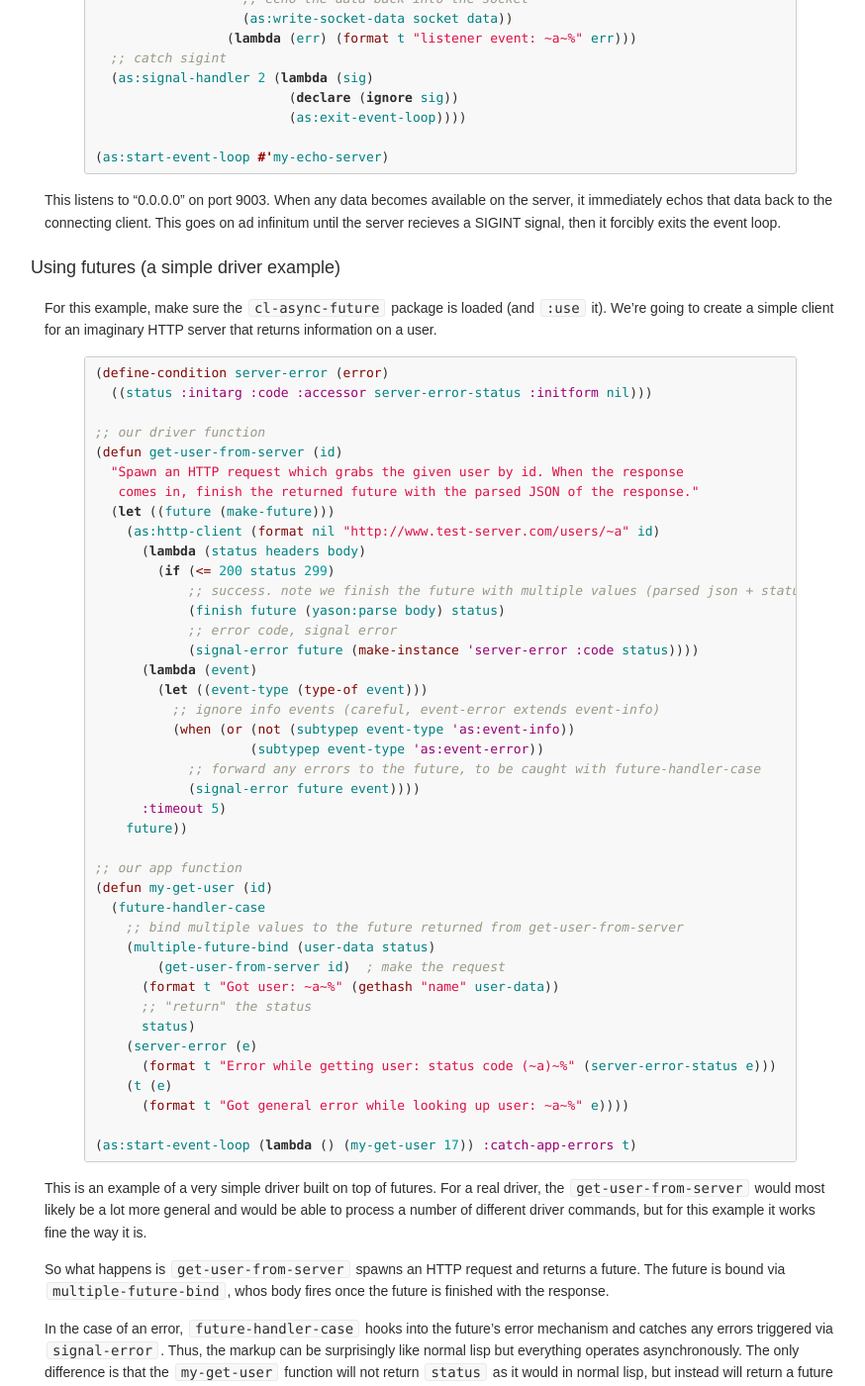
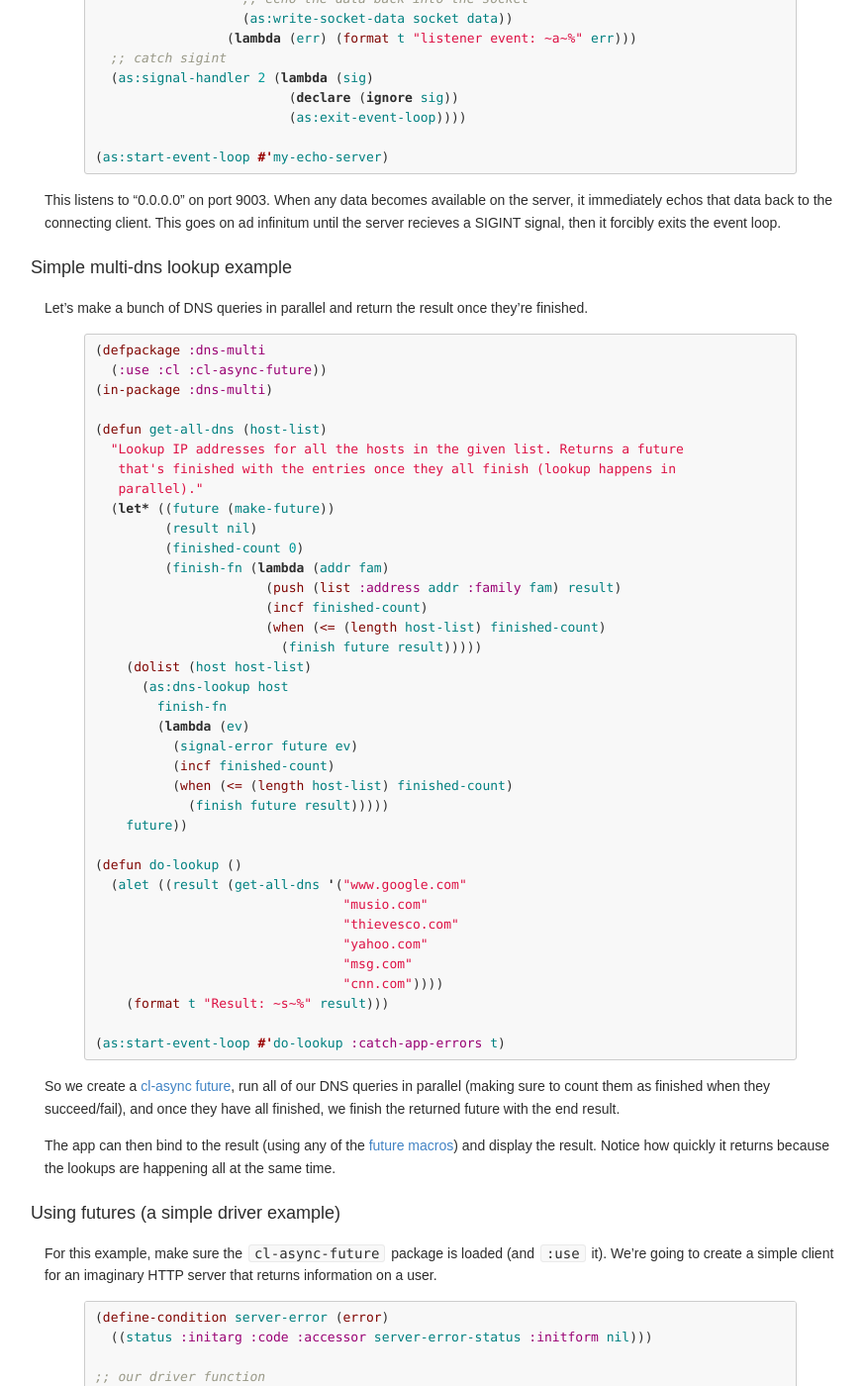
Before and after one commit to orthecreedence/cl-async, a Jekyll site: the page built from examples.md, in a window 1280 px wide and 1400 px high, scrolled down 367 px. Shown: the whole window at 99% size, without its empty margins (195-1069 px from the left). Built offline with Jekyll 4.4.1, drawn with Linux system fonts in a browser that asks for light colours; Markdown is read by kramdown in place of the engine named in the settings.

Commit message:
adding dns multi lookup example (with future)

```diff
--- a/examples.md
+++ b/examples.md
@@ -32,6 +32,58 @@ This listens to "0.0.0.0" on port 9003. When any data becomes available on the
 server, it immediately echos that data back to the connecting client. This goes
 on ad infinitum until the server recieves a SIGINT signal, then it forcibly
 exits the event loop.
+
+<a id="dns-lookups"></a>
+### Simple multi-dns lookup example
+Let's make a bunch of DNS queries in parallel and return the result once they're
+finished.
+
+{% highlight cl %}
+(defpackage :dns-multi
+  (:use :cl :cl-async-future))
+(in-package :dns-multi)
+
+(defun get-all-dns (host-list)
+  "Lookup IP addresses for all the hosts in the given list. Returns a future
+   that's finished with the entries once they all finish (lookup happens in
+   parallel)."
+  (let* ((future (make-future))
+         (result nil)
+         (finished-count 0)
+         (finish-fn (lambda (addr fam)
+                      (push (list :address addr :family fam) result)
+                      (incf finished-count)
+                      (when (<= (length host-list) finished-count)
+                        (finish future result)))))
+    (dolist (host host-list)
+      (as:dns-lookup host
+        finish-fn
+        (lambda (ev)
+          (signal-error future ev)
+          (incf finished-count)
+          (when (<= (length host-list) finished-count)
+            (finish future result)))))
+    future))
+
+(defun do-lookup ()
+  (alet ((result (get-all-dns '("www.google.com"
+                                "musio.com"
+                                "thievesco.com"
+                                "yahoo.com"
+                                "msg.com"
+                                "cnn.com"))))
+    (format t "Result: ~s~%" result)))
+
+(as:start-event-loop #'do-lookup :catch-app-errors t)
+{% endhighlight %}
+
+So we create a [cl-async future](/cl-async/future), run all of our DNS queries
+in parallel (making sure to count them as finished when they succeed/fail), and
+once they have all finished, we finish the returned future with the end result.
+
+The app can then bind to the result (using any of the [future macros](/cl-async/future#nicer-syntax))
+and display the result. Notice how quickly it returns because the lookups are
+happening all at the same time.
 
 <a id="future-example"></a>
 ### Using futures (a simple driver example)
```
